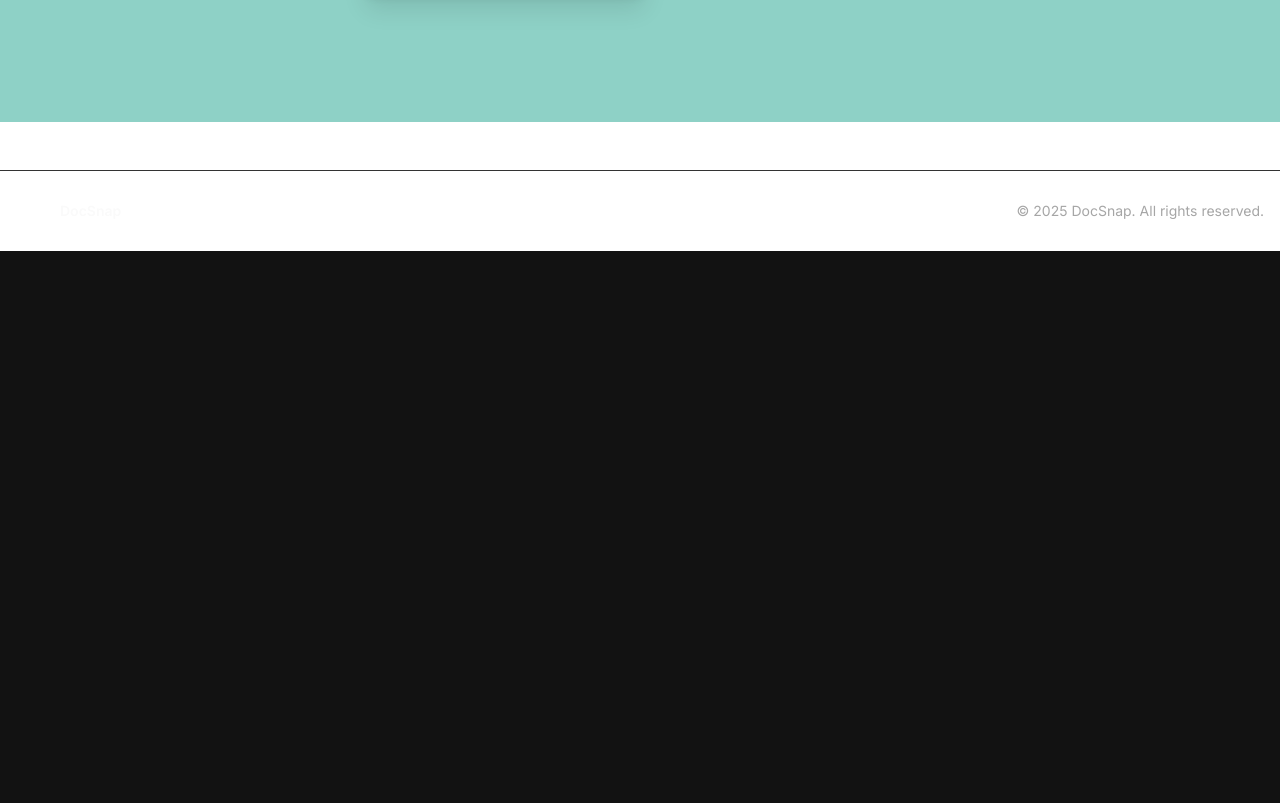
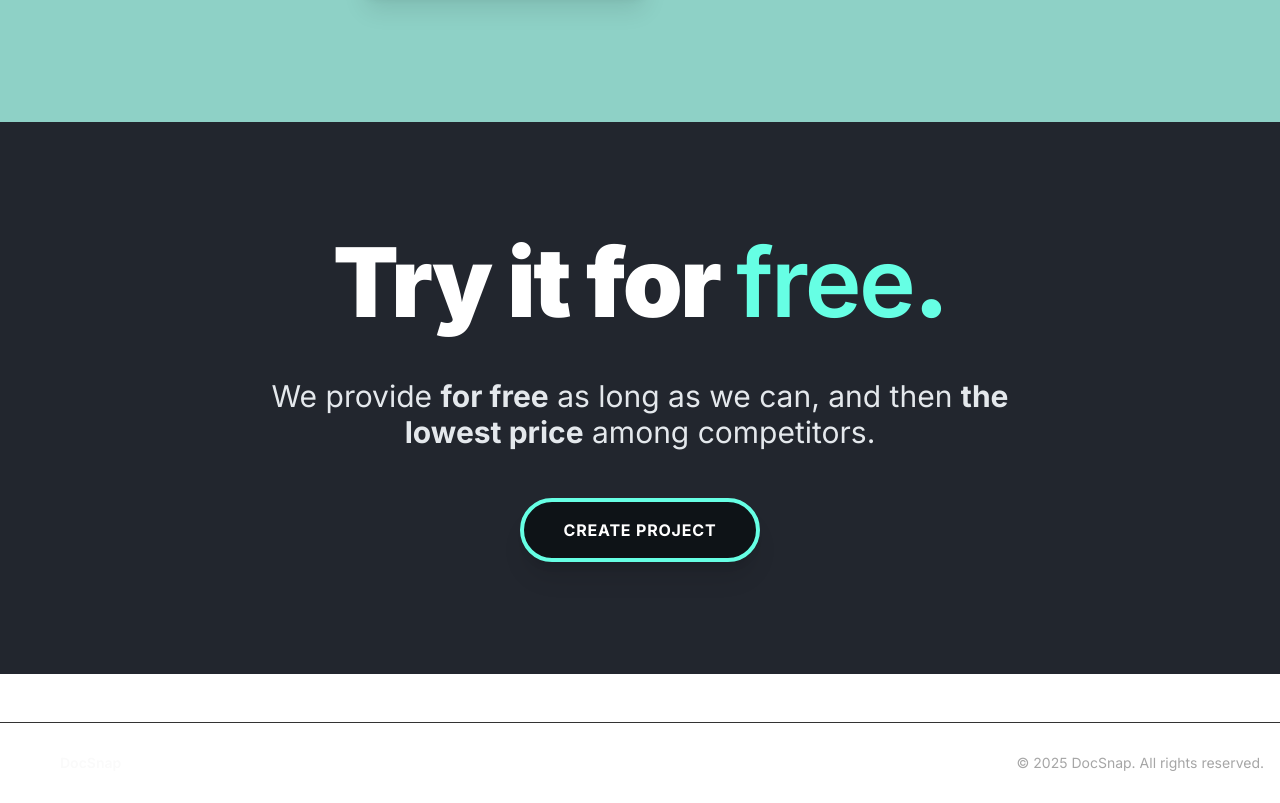
Before and after one commit to Alcatecablee/redoc, a React (Vite) app: page / in a window 1280 px wide. Shown: the part 6700-7503 px from the top of the page. Before the commit the page ends 6951 px from the top, so only its background shows below. Built offline with nearby package versions, Linux system fonts and the light colour scheme; the HTML template or start-up script is replaced by a standard one.

Commit message:
completionId: cgen-7948948158234704be1294592f1d0afa
cgen-7948948158234704be1294592f1d0afa

```diff
--- a/src/pages/Index.tsx
+++ b/src/pages/Index.tsx
@@ -851,6 +851,35 @@ const Index = () => {
           </div>
         </section>
       )}
+
+      {/* Final CTA Section - Try it Free */}
+      {!generatedDoc && (
+        <section className="relative overflow-hidden bg-[rgb(34,38,46)] py-20 lg:py-28">
+          <div className="relative container mx-auto px-6 max-w-5xl text-center">
+            <div className="space-y-12">
+              {/* Heading */}
+              <h2 className="text-6xl md:text-7xl lg:text-8xl font-black leading-tight text-white tracking-tight">
+                Try it for <span className="text-[rgb(102,255,228)] font-semibold">free<span className="text-[rgb(102,255,228)] font-black">.</span></span>
+              </h2>
+
+              {/* Description */}
+              <p className="text-2xl md:text-3xl text-[rgb(228,232,236)] leading-relaxed max-w-3xl mx-auto">
+                We provide <strong className="font-bold">for free</strong> as long as we can, and then <strong className="font-bold">the lowest price</strong> among competitors.
+              </p>
+
+              {/* CTA Button */}
+              <div>
+                <a
+                  href="https://quarkly.io/dashboard"
+                  className="inline-block px-10 py-4 bg-[rgb(14,19,23)] border-4 border-[rgb(102,255,228)] text-white hover:bg-[rgb(102,255,228)] hover:text-[rgb(14,19,23)] font-bold text-base rounded-full uppercase tracking-wider transition-all duration-200 shadow-xl hover:shadow-2xl hover:scale-105"
+                >
+                  Create Project
+                </a>
+              </div>
+            </div>
+          </div>
+        </section>
+      )}
       </main>
 
       <Footer />
```
